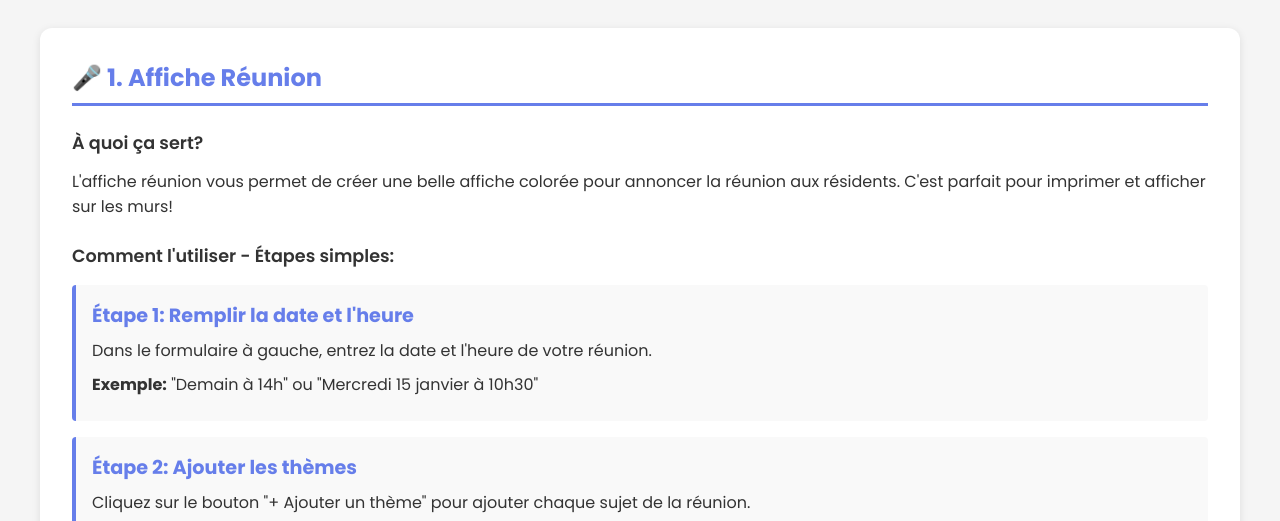
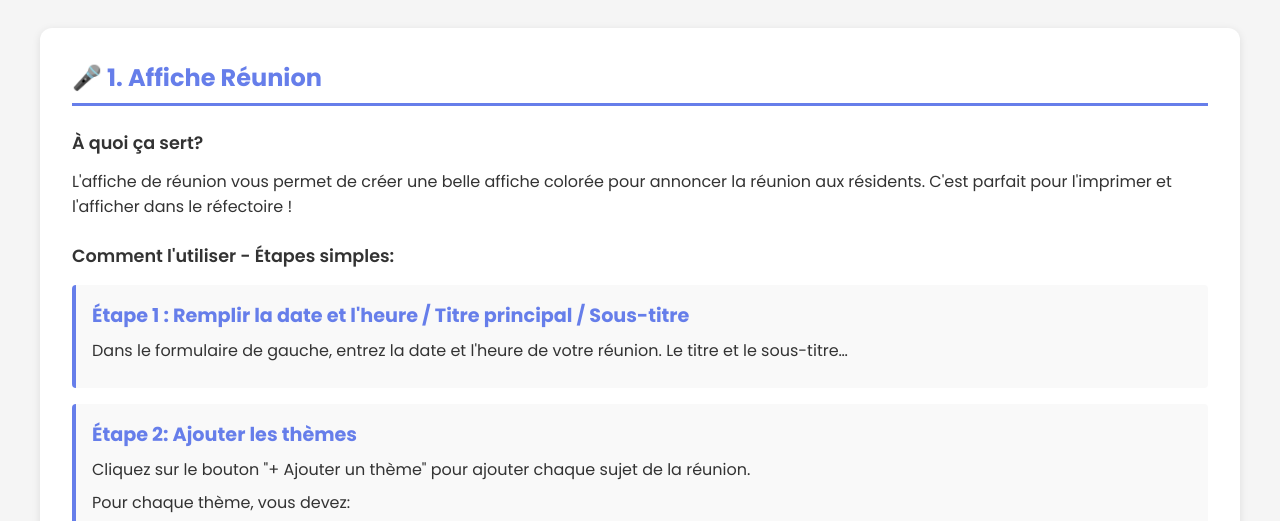
Before and after one commit to Voulvic/Reunion-Residents, a plain HTML site: page guide.html in a window 1280 px wide. Shown: the part 211-732 px from the top of the page. Drawn offline with Linux system fonts and the light colour scheme.

Commit message:
Update guide.html

```diff
--- a/guide.html
+++ b/guide.html
@@ -166,14 +166,13 @@
             <h2>🎤 1. Affiche Réunion</h2>
 
             <h3>À quoi ça sert?</h3>
-            <p>L'affiche réunion vous permet de créer une belle affiche colorée pour annoncer la réunion aux résidents. C'est parfait pour imprimer et afficher sur les murs!</p>
+            <p>L'affiche de réunion vous permet de créer une belle affiche colorée pour annoncer la réunion aux résidents. C'est parfait pour l'imprimer et l'afficher dans le réfectoire !</p>
 
             <h3>Comment l'utiliser - Étapes simples:</h3>
 
             <div class="step">
-                <div class="step-number">Étape 1: Remplir la date et l'heure</div>
-                <p>Dans le formulaire à gauche, entrez la date et l'heure de votre réunion.</p>
-                <p><strong>Exemple:</strong> "Demain à 14h" ou "Mercredi 15 janvier à 10h30"</p>
+                <div class="step-number">Étape 1 : Remplir la date et l'heure / Titre principal / Sous-titre</div>
+                <p>Dans le formulaire de gauche, entrez la date et l'heure de votre réunion. Le titre et le sous-titre…</p>
             </div>
 
             <div class="step">
```
